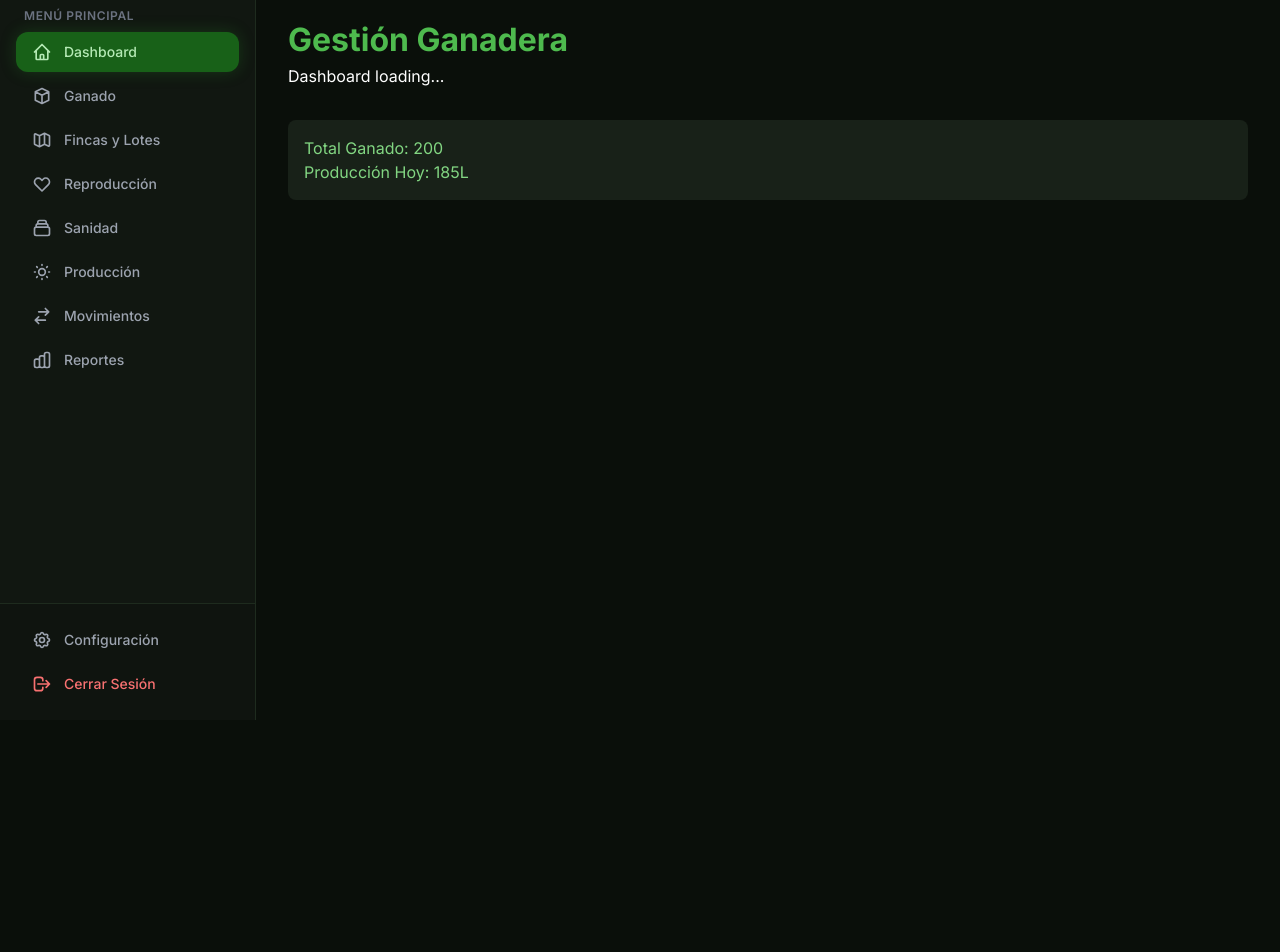
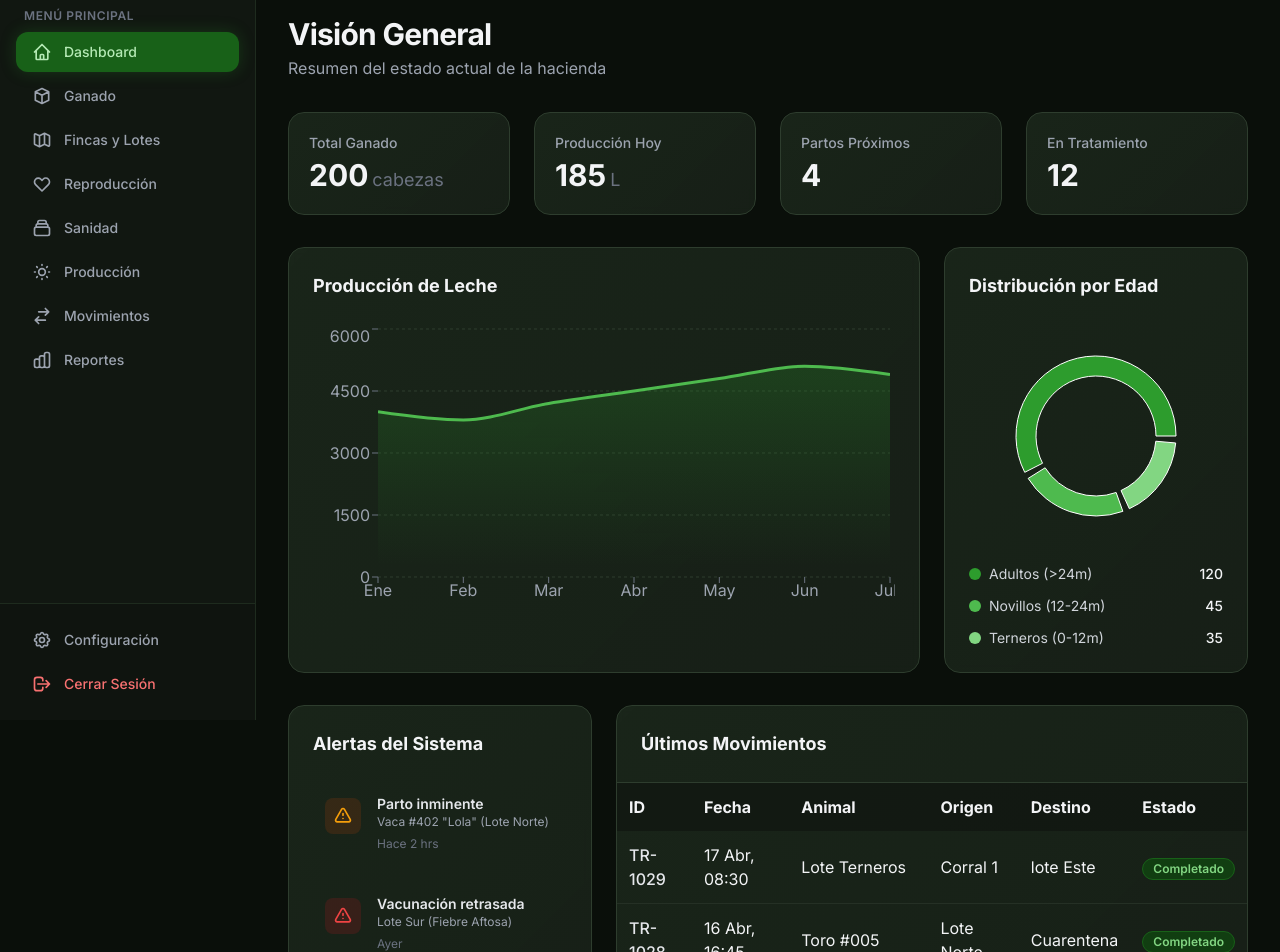
Before and after one commit to Masterkillerr/Gestion_Ganadera, a React (Vite) app in the folder frontend/: page / in a window 1280 px wide. Shown: the part 80-1032 px from the top of the page. Before the commit the page ends 864 px from the top, so only its background shows below. Built offline with nearby package versions, Linux system fonts and the light colour scheme.

Commit message:
Restore Dashboard with charts

```diff
--- a/frontend/src/pages/Dashboard.jsx
+++ b/frontend/src/pages/Dashboard.jsx
@@ -1,13 +1,169 @@
 import React from 'react';
+import {
+  LineChart, Line, AreaChart, Area, XAxis, YAxis, CartesianGrid, Tooltip as RechartsTooltip, ResponsiveContainer,
+  PieChart, Pie, Cell, BarChart, Bar, Legend
+} from 'recharts';
+
+const productionData = [
+  { name: 'Ene', leche: 4000, meta: 3800 },
+  { name: 'Feb', leche: 3800, meta: 3800 },
+  { name: 'Mar', leche: 4200, meta: 3900 },
+  { name: 'Abr', leche: 4500, meta: 4000 },
+  { name: 'May', leche: 4800, meta: 4200 },
+  { name: 'Jun', leche: 5100, meta: 4500 },
+  { name: 'Jul', leche: 4900, meta: 4600 },
+];
+
+const distributionData = [
+  { name: 'Adultos (>24m)', value: 120, color: '#2d9c2d' },
+  { name: 'Novillos (12-24m)', value: 45, color: '#4eba4e' },
+  { name: 'Terneros (0-12m)', value: 35, color: '#82d682' },
+];
+
+const alerts = [
+  { id: 1, type: 'warning', title: 'Parto inminente', desc: 'Vaca #402 "Lola" (Lote Norte)', time: 'Hace 2 hrs' },
+  { id: 2, type: 'critical', title: 'Vacunación retrasada', desc: 'Lote Sur (Fiebre Aftosa)', time: 'Ayer' },
+  { id: 3, type: 'info', title: 'Baja producción', desc: 'Vaca #128 bajó 15% esta semana', time: 'Hace 5 hrs' },
+];
+
+const recentMovements = [
+  { id: 'TR-1029', date: '17 Abr, 08:30', animal: 'Lote Terneros', from: 'Corral 1', to: 'lote Este', status: 'Completado' },
+  { id: 'TR-1028', date: '16 Abr, 16:45', animal: 'Toro #005', from: 'Lote Norte', to: 'Cuarentena', status: 'Completado' },
+  { id: 'TR-1027', date: '16 Abr, 09:15', animal: 'Vacas Lecheras (x15)', from: 'Lote Sur', to: 'Ordeño', status: 'Completado' },
+];
 
 export default function Dashboard() {
   return (
-    <div style={{ padding: '2rem', color: 'white', background: '#0a0f0a', minHeight: '100vh' }}>
-      <h1 style={{ fontSize: '2rem', fontWeight: 'bold', color: '#4eba4e' }}>Gestión Ganadera</h1>
-      <p>Dashboard loading...</p>
-      <div style={{ marginTop: '2rem', padding: '1rem', background: '#182118', borderRadius: '8px' }}>
-        <h2 style={{ color: '#82d682' }}>Total Ganado: 200</h2>
-        <h2 style={{ color: '#82d682' }}>Producción Hoy: 185L</h2>
+    <div className="p-8 space-y-8 max-w-[1600px] mx-auto">
+      <div className="flex flex-col md:flex-row md:items-end justify-between gap-4">
+        <div>
+          <h1 className="text-3xl font-bold text-gray-100 tracking-tight">Visión General</h1>
+          <p className="text-gray-400 mt-1">Resumen del estado actual de la hacienda</p>
+        </div>
+      </div>
+
+      <div className="grid grid-cols-1 md:grid-cols-2 lg:grid-cols-4 gap-6">
+        <div className="glass-card p-5">
+          <p className="text-gray-400 text-sm font-medium mb-1">Total Ganado</p>
+          <h3 className="text-3xl font-bold text-gray-100">200<span className="text-lg font-normal text-gray-500 ml-1">cabezas</span></h3>
+        </div>
+        <div className="glass-card p-5">
+          <p className="text-gray-400 text-sm font-medium mb-1">Producción Hoy</p>
+          <h3 className="text-3xl font-bold text-gray-100">185<span className="text-lg font-normal text-gray-500 ml-1">L</span></h3>
+        </div>
+        <div className="glass-card p-5">
+          <p className="text-gray-400 text-sm font-medium mb-1">Partos Próximos</p>
+          <h3 className="text-3xl font-bold text-gray-100">4</h3>
+        </div>
+        <div className="glass-card p-5">
+          <p className="text-gray-400 text-sm font-medium mb-1">En Tratamiento</p>
+          <h3 className="text-3xl font-bold text-gray-100">12</h3>
+        </div>
+      </div>
+
+      <div className="grid grid-cols-1 lg:grid-cols-3 gap-6">
+        <div className="glass-card p-6 lg:col-span-2">
+          <h2 className="text-lg font-bold text-gray-100 mb-6">Producción de Leche</h2>
+          <div className="h-72 w-full">
+            <ResponsiveContainer width="100%" height="100%">
+              <AreaChart data={productionData}>
+                <defs>
+                  <linearGradient id="colorLeche" x1="0" y1="0" x2="0" y2="1">
+                    <stop offset="5%" stopColor="#2d9c2d" stopOpacity={0.4}/>
+                    <stop offset="95%" stopColor="#2d9c2d" stopOpacity={0}/>
+                  </linearGradient>
+                </defs>
+                <CartesianGrid strokeDasharray="3 3" stroke="#2e3d2e" vertical={false} />
+                <XAxis dataKey="name" stroke="#6b7280" tick={{fill: '#9ca3af'}} axisLine={false} />
+                <YAxis stroke="#6b7280" tick={{fill: '#9ca3af'}} axisLine={false} />
+                <RechartsTooltip contentStyle={{ backgroundColor: '#182118', borderColor: '#2e3d2e', borderRadius: '8px' }} />
+                <Area type="monotone" dataKey="leche" stroke="#4eba4e" strokeWidth={3} fill="url(#colorLeche)" />
+                <Line type="monotone" dataKey="meta" stroke="#9ca3af" strokeWidth={2} strokeDasharray="5 5" dot={false} />
+              </AreaChart>
+            </ResponsiveContainer>
+          </div>
+        </div>
+
+        <div className="glass-card p-6">
+          <h2 className="text-lg font-bold text-gray-100 mb-6">Distribución por Edad</h2>
+          <div className="h-56 w-full">
+            <ResponsiveContainer width="100%" height="100%">
+              <PieChart>
+                <Pie data={distributionData} cx="50%" cy="50%" innerRadius={60} outerRadius={80} paddingAngle={5} dataKey="value">
+                  {distributionData.map((entry, index) => (<Cell key={`cell-${index}`} fill={entry.color} />))}
+                </Pie>
+                <RechartsTooltip contentStyle={{ backgroundColor: '#182118', borderColor: '#2e3d2e', borderRadius: '8px' }} />
+              </PieChart>
+            </ResponsiveContainer>
+          </div>
+          <div className="mt-4 space-y-3">
+            {distributionData.map((item, idx) => (
+              <div key={idx} className="flex justify-between items-center text-sm">
+                <div className="flex items-center gap-2">
+                  <span className="w-3 h-3 rounded-full" style={{ backgroundColor: item.color }}></span>
+                  <span className="text-gray-300">{item.name}</span>
+                </div>
+                <span className="font-medium text-gray-100">{item.value}</span>
+              </div>
+            ))}
+          </div>
+        </div>
+      </div>
+
+      <div className="grid grid-cols-1 lg:grid-cols-3 gap-6">
+        <div className="glass-card p-6">
+          <h2 className="text-lg font-bold text-gray-100 mb-6">Alertas del Sistema</h2>
+          <div className="space-y-4">
+            {alerts.map(alert => (
+              <div key={alert.id} className="flex gap-4 items-start p-3 rounded-xl">
+                <div className={`p-2 rounded-lg mt-1 ${
+                  alert.type === 'warning' ? 'bg-amber-900/30 text-amber-500' :
+                  alert.type === 'critical' ? 'bg-red-900/30 text-red-500' :
+                  'bg-blue-900/30 text-blue-500'
+                }`}>
+                  <svg className="w-5 h-5" fill="none" viewBox="0 0 24 24" stroke="currentColor">
+                    <path strokeLinecap="round" strokeLinejoin="round" strokeWidth={2} d="M12 9v2m0 4h.01m-6.938 4h13.856c1.54 0 2.502-1.667 1.732-3L13.732 4c-.77-1.333-2.694-1.333-3.464 0L3.34 16c-.77 1.333.192 3 1.732 3z" />
+                  </svg>
+                </div>
+                <div>
+                  <h4 className="text-sm font-semibold text-gray-200">{alert.title}</h4>
+                  <p className="text-xs text-gray-400">{alert.desc}</p>
+                  <span className="text-xs text-gray-500">{alert.time}</span>
+                </div>
+              </div>
+            ))}
+          </div>
+        </div>
+
+        <div className="glass-card p-0 lg:col-span-2 overflow-hidden">
+          <div className="p-6 border-b border-dark-400">
+            <h2 className="text-lg font-bold text-gray-100">Últimos Movimientos</h2>
+          </div>
+          <table className="w-full">
+            <thead className="bg-dark-800/80">
+              <tr>
+                <th className="text-left p-3">ID</th>
+                <th className="text-left p-3">Fecha</th>
+                <th className="text-left p-3">Animal</th>
+                <th className="text-left p-3">Origen</th>
+                <th className="text-left p-3">Destino</th>
+                <th className="text-left p-3">Estado</th>
+              </tr>
+            </thead>
+            <tbody className="divide-y divide-dark-500">
+              {recentMovements.map((mov, i) => (
+                <tr key={i}>
+                  <td className="p-3 font-medium text-gray-200">{mov.id}</td>
+                  <td className="p-3">{mov.date}</td>
+                  <td className="p-3">{mov.animal}</td>
+                  <td className="p-3">{mov.from}</td>
+                  <td className="p-3">{mov.to}</td>
+                  <td className="p-3"><span className="badge-green">{mov.status}</span></td>
+                </tr>
+              ))}
+            </tbody>
+          </table>
+        </div>
       </div>
     </div>
   );
```
